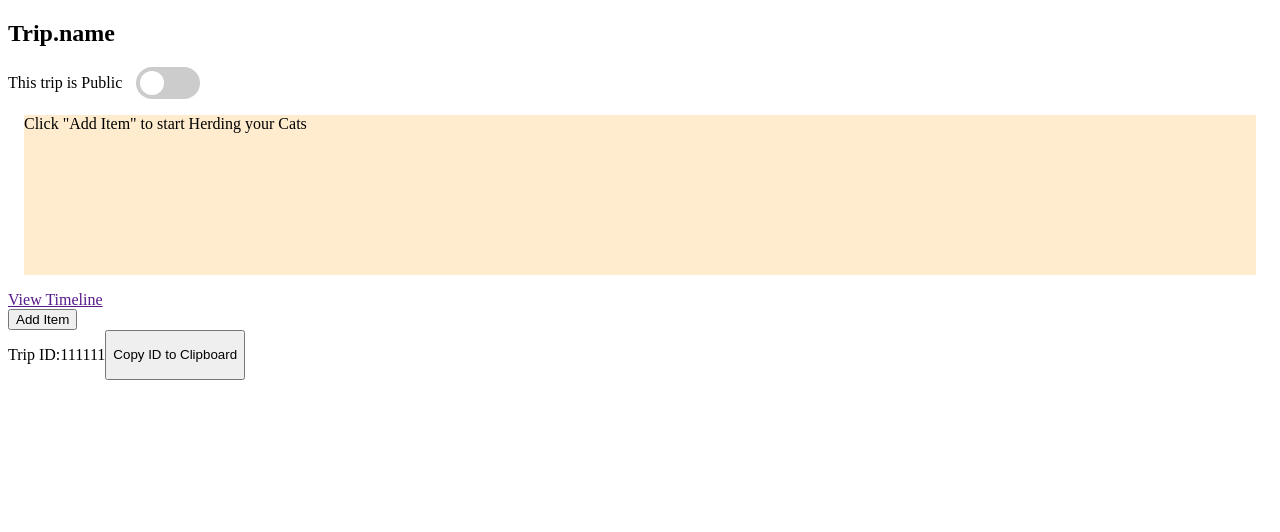
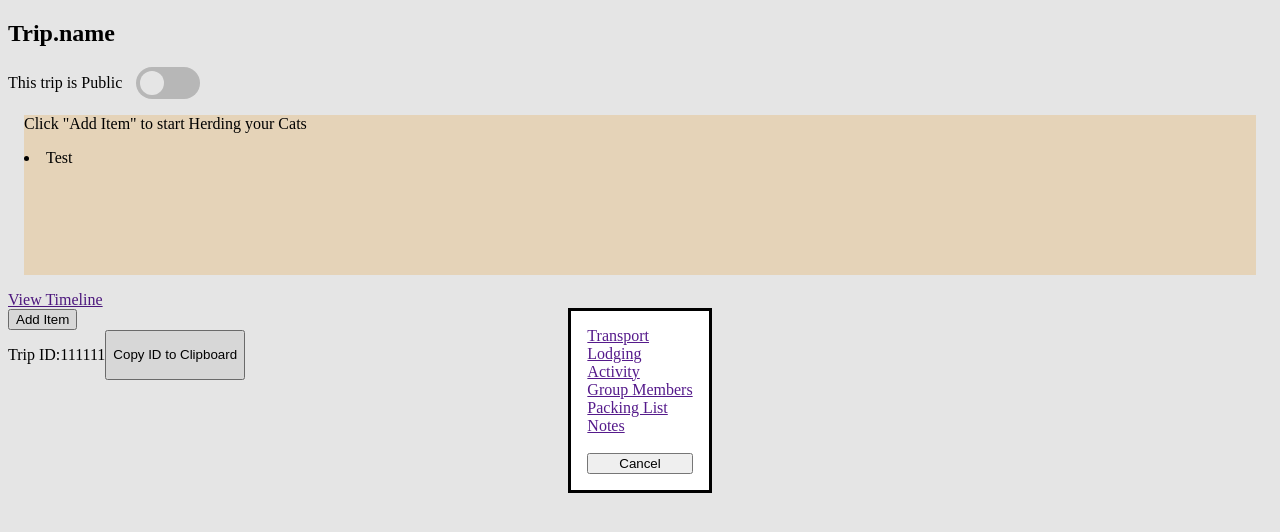
Before and after one commit to coding-bootcamps-eu/final-project-2024-01-herding-cats, a Vue app: page /trip in a window 1280 px wide. Both pictures are taken after a click on the button "Add Item". Shown: the top 532 px of the page. Built offline with nearby package versions, Linux system fonts and the light colour scheme.

Commit message:
feat: add dialog for item creation

```diff
--- a/src/views/TripOverview.vue
+++ b/src/views/TripOverview.vue
@@ -1,11 +1,27 @@
 <template>
   <h2>Trip.name</h2>
   <ToggleSwitch labelText="This trip is Public" />
-  <section class="overview">Click "Add Item" to start Herding your Cats</section>
+  <section class="overview">
+    <p class="initial-text">Click "Add Item" to start Herding your Cats</p>
+    <ul></ul>
+    <li v-for="detail in tripDetails" :key="detail.id">{{ detail.name }}</li>
+  </section>
   <nav>
     <a href="">View Timeline</a>
   </nav>
-  <button>Add Item</button>
+  <button @click="openOptions">Add Item</button>
+  <dialog class="add-options" ref="add-options">
+    <form method="dialog" action="">
+      <a href="">Transport</a>
+      <a href="">Lodging</a>
+      <a href="">Activity</a>
+      <a href="">Group Members</a>
+      <a href="">Packing List</a>
+      <a href="">Notes</a>
+      <br />
+      <button>Cancel</button>
+    </form>
+  </dialog>
   <section id="trip-id">
     <p>Trip ID:111111</p>
     <button>Copy ID to Clipboard</button>
@@ -15,8 +31,18 @@
 <script>
 import ToggleSwitch from '@/components/ToggleSwitch.vue'
 export default {
+  data() {
+    return {
+      tripDetails: [{ name: 'Test', id: 1 }]
+    }
+  },
   components: {
     ToggleSwitch
+  },
+  methods: {
+    openOptions() {
+      this.$refs['add-options'].showModal()
+    }
   }
 }
 </script>
@@ -30,4 +56,9 @@ export default {
   min-height: 10rem;
   background-color: blanchedalmond;
 }
+
+.add-options form {
+  display: flex;
+  flex-direction: column;
+}
 </style>
```
